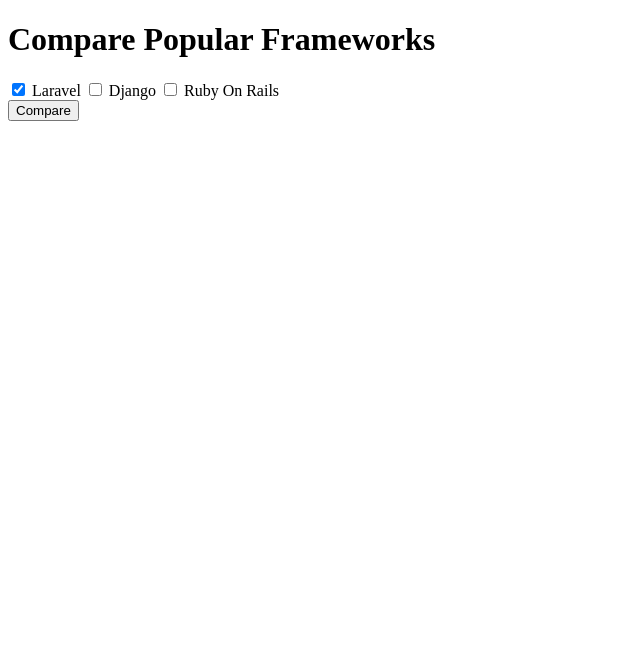
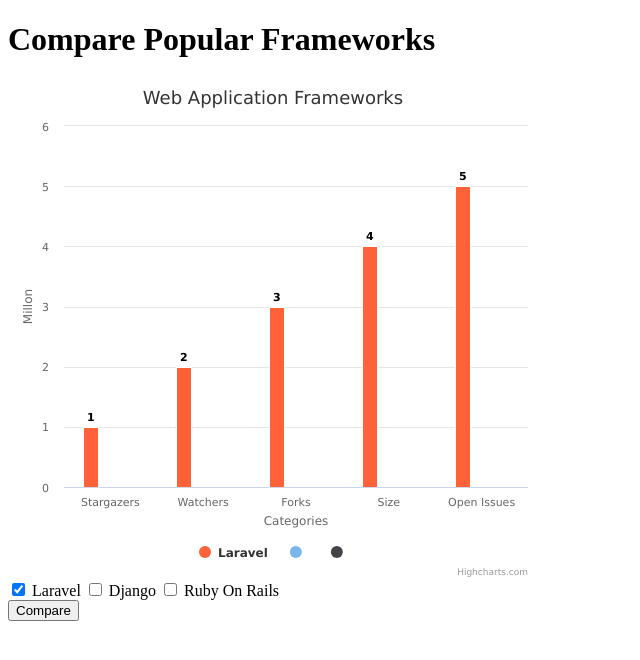
Before and after one commit to josephmtinangi/learn-highcharts, a plain HTML site: page compare-popular-frameworks/index.html in a window 1280 px wide. Both pictures are taken after a click on the button "Compare". Shown: the whole page, without its empty margins (0-640 px from the left). Drawn offline with nearby package versions, Linux system fonts and the light colour scheme.

Commit message:
Render chart

```diff
--- a/compare-popular-frameworks/index.html
+++ b/compare-popular-frameworks/index.html
@@ -22,8 +22,73 @@
 	<script src="https://cdnjs.cloudflare.com/ajax/libs/jquery/3.2.1/jquery.min.js"></script>
 	<script>
 		$(function () {
+			var options = {
+				chart: {
+					renderTo: 'chart',
+					type: 'column',
+					height: 500,
+					width: 530
+				},
+				title: {
+					text: 'Web Application Frameworks'
+				},
+				xAxis: {
+					categories: ['Stargazers', 'Watchers', 'Forks', 'Size', 'Open Issues'],
+					title: {
+						text: 'Categories'
+					}
+				},
+				yAxis: {
+					min: 0,
+					title: {
+						text: 'Millon',
+						align: 'middle'
+					}
+				},
+				plotOptions: {
+					column: {
+						dataLabels: {
+							enabled: true
+						}
+					}
+				},
+				series: [{}, {}, {}]
+			};
+
+			$("#compare").on("click", function () {
+				var frameworks = ["Laravel", "Django", "Ruby On Rails"];
+				var data = [
+					[1, 2, 3, 4, 5],
+					[5, 4, 3, 2, 1],
+					[5, 9, 8, 7, 6],
+				];
+				var colors = ["#FF6138", "#17607D", "#413659"];
+				var selected_frameworks, j;
+
+				for (i=0; i < data.length; i++) {
+					options.series[i].name = "";
+					options.series[i].data = "";
+					options.series[i].color = "";
+				}
+
+				var i = 0;
+				$("input[name='framework']:checked").each(function () {
+					selected_frameworks = $(this).val();
+					j = jQuery.inArray(selected_frameworks, frameworks)
+					if (j >= 0) {
+						options.series[i].name = frameworks[j];
+						options.series[i].data = data[j];
+						options.series[i].color = colors[j];
+						i++;
+					}
+				});
+
+				var chart = new Highcharts.Chart(options);
+
+			});
 
 		});
+
 	</script>
 </body>
 </html>
```
